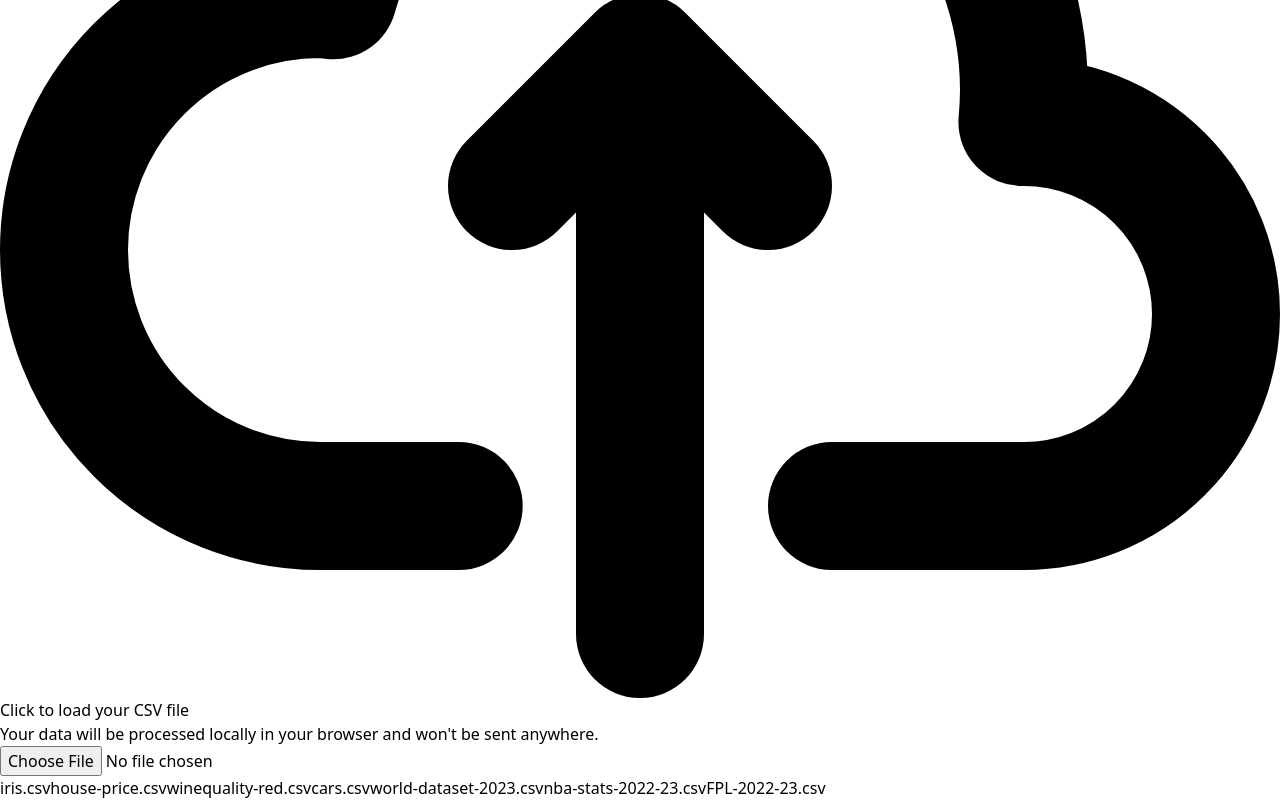
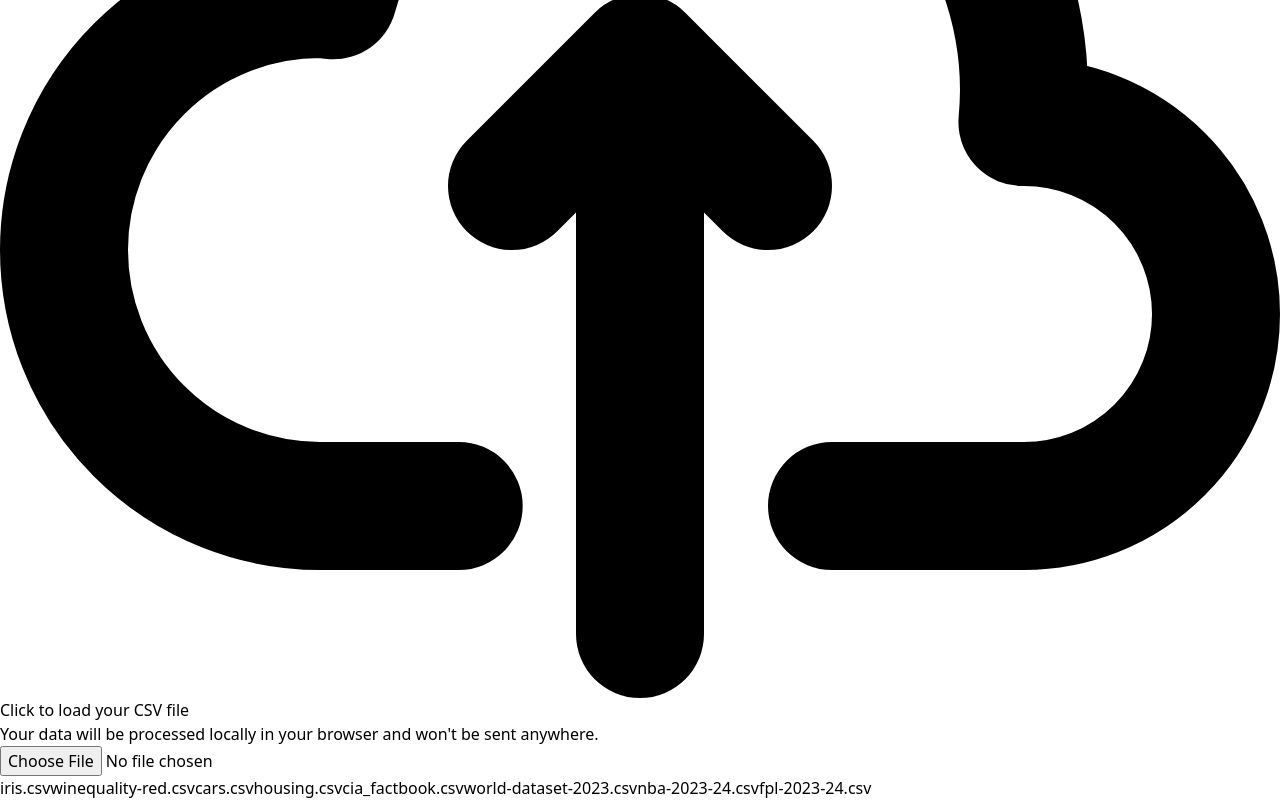
Before and after one commit to visprex/visprex, a React (Vite) app: page / in a window 1280 px wide. Shown: the part 5693-6493 px from the top of the page. Built offline with nearby package versions, Linux system fonts and the light colour scheme.

Commit message:
add new datasets and display dataset sizes

```diff
--- a/src/components/data/DataCard.tsx
+++ b/src/components/data/DataCard.tsx
@@ -8,7 +8,7 @@ interface DataCardProps {
 const DataCard: React.FC<DataCardProps> = ({ schema }) => {
   return (
     <div className="mt-5 overflow-x-auto">
-      <div className='text-gray-700 text-sm mb-5'><span className='font-bold'>Dataset size:</span> ({schema[0].rows} rows, {schema.length} columns)</div>
+      <div className='text-gray-700 text-sm mb-5'><span className='font-bold'>Size:</span> ({schema[0].rows} rows, {schema.length} columns)</div>
       <table className="w-full text-left text-sm text-gray-500">
           <thead className="bg-gray-50 text-gray-700">
               <tr>
--- a/src/components/data/Dataloader.tsx
+++ b/src/components/data/Dataloader.tsx
@@ -47,11 +47,11 @@ const Dataloader: React.FC<DataloaderProps> = ({ onDataParsed }) => {
       <div className="mt-5 flex w-full items-center justify-center">
         <label htmlFor="dropzone-file" className="flex h-32 w-full cursor-pointer flex-col items-center justify-center rounded-lg border-2 border-dashed border-gray-300 bg-gray-50 hover:bg-gray-100">
             <div className="flex flex-col items-center justify-center pb-6 pt-5">
-                <svg className="mb-4 h-8 w-8 text-gray-500" aria-hidden="true" xmlns="http://www.w3.org/2000/svg" fill="none" viewBox="0 0 20 16">
+                <svg className="mb-2 h-8 w-8 text-gray-500" aria-hidden="true" xmlns="http://www.w3.org/2000/svg" fill="none" viewBox="0 0 20 16">
                     <path stroke="currentColor" strokeLinecap="round" strokeLinejoin="round" strokeWidth="2" d="M13 13h3a3 3 0 0 0 0-6h-.025A5.56 5.56 0 0 0 16 6.5 5.5 5.5 0 0 0 5.207 5.021C5.137 5.017 5.071 5 5 5a4 4 0 0 0 0 8h2.167M10 15V6m0 0L8 8m2-2 2 2"/>
                 </svg>
                 <p className="mb-0 text-sm text-gray-500"><span className="font-semibold">Click to load your CSV file</span></p>
-                <p className="mb-2 text-sm text-gray-500">Your data will be processed locally in your browser and won't be sent anywhere.</p>
+                <p className="mb-2 mx-2 text-sm text-gray-500">Your data will be processed locally in your browser and won't be sent anywhere.</p>
                 <p className='mb-1 text-sm text-gray-500'>{filename}</p>
             </div>
             <input id="dropzone-file" type="file" className="hidden" accept=".csv" onChange={handleDataLoad} />
--- a/src/components/data/constants.ts
+++ b/src/components/data/constants.ts
@@ -6,33 +6,38 @@ export const datasets = [
         reference: "https://archive.ics.uci.edu/ml/datasets/iris",
     },
     {
-        name: "house-price.csv",
-        description: "Boston house price dataset.",
-        reference: "https://www.kaggle.com/c/house-prices-advanced-regression-techniques/data",
-    },
-    {
         name: "winequality-red.csv",
-        description: "Wine quality dataset.",
+        description: "UCI Wine quality dataset (Cortez et al., 2009)",
         reference: "https://archive.ics.uci.edu/ml/datasets/wine+quality",
     },
     {
         name: "cars.csv",
-        description: "Cars dataset.",
+        description: "UCI Cars dataset (Schlimmer, 1987)",
         reference: "https://archive.ics.uci.edu/ml/datasets/automobile",
     },
     {
+        name: "housing.csv",
+        description: "Kaggle Housing Prices Dataset.",
+        reference: "https://www.kaggle.com/datasets/yasserh/housing-prices-dataset",
+    },
+    {
+        name: "cia_factbook.csv",
+        description: "CIA Factbook on Countries (2014)",
+        reference: "https://www.openintro.org/data/index.php?data=cia_factbook",
+    },
+    {
         name: "world-dataset-2023.csv",
-        description: "World data statistics dataset.",
+        description: "World data statistics dataset (Kaggle, 2023).",
         reference: "https://www.kaggle.com/fernandol/countries-of-the-world",
     },
     {
-        name: "nba-stats-2022-23.csv",
-        description: "NBA player statistics in the regular season.",
-        reference: "https://www.kaggle.com/justinas/nba-players-data",
+        name: "nba-2023-24.csv",
+        description: "NBA player statistics in the 2023-24 regular season (Basketball Reference, 2024).",
+        reference: "https://www.basketball-reference.com/leagues/NBA_2024_per_game.html",
     },
     {
-        name: "FPL-2022-23.csv",
-        description: "Fantasy Football English Premier League 2022-23.",
-        reference: "https://www.kaggle.com/ahmedelnaggar/fantasy-premier-league-202122",
+        name: "fpl-2023-24.csv",
+        description: "Fantasy Premier League players data in the 2023-24 season (Vaastav Anand, 2022).",
+        reference: "https://github.com/vaastav/Fantasy-Premier-League",
     },
 ]
```
